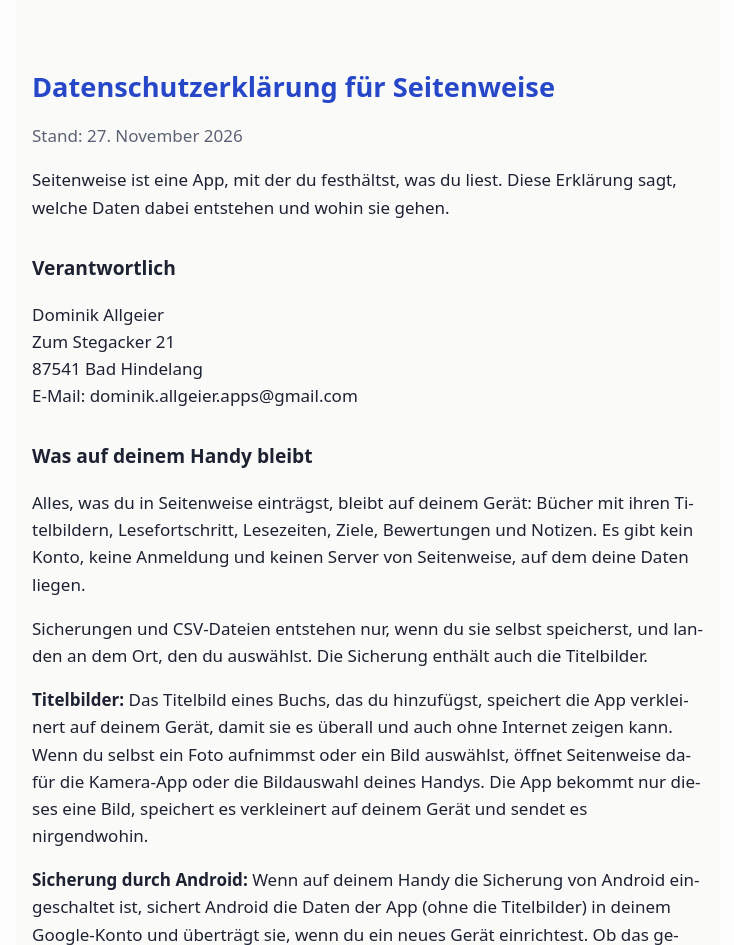
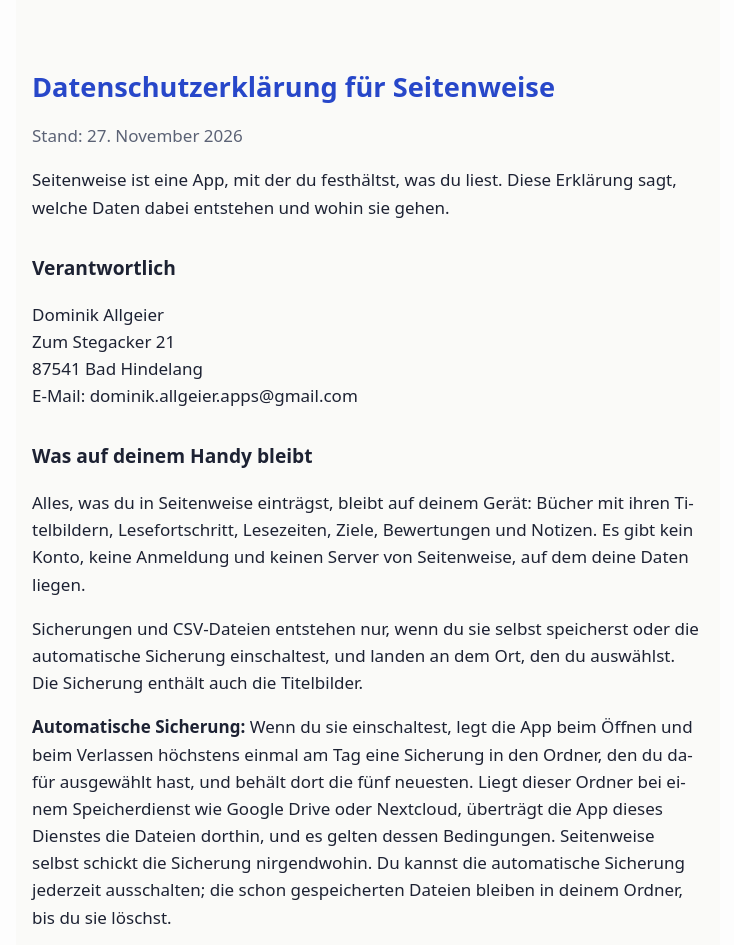
Before and after one commit to Zaucher/seitenweise-datenschutz, a plain HTML site: page index.html in a window 1280 px wide. Shown: the top 945 px of the page, without its empty margins (272-1006 px from the left). Drawn offline with Linux system fonts and the light colour scheme.

Commit message:
Automatische Sicherung und Leeren des Papierkorbs ergänzt
Nachtrag für Paket 3.7 der App.

Co-Authored-By: Claude Fable 5.2 <noreply@anthropic.com>
Claude-Session: https://claude.ai/code/session_01WdcJ5pesH4CmGPFai5J8K6

```diff
--- a/index.html
+++ b/index.html
@@ -188,8 +188,9 @@ Bücher mit ihren Titelbildern, Lesefortschritt, Lesezeiten, Ziele,
 Bewertungen und Notizen. Es gibt kein Konto, keine Anmeldung und keinen
 Server von Seitenweise, auf dem deine Daten liegen.</p>
 <p>Sicherungen und CSV-Dateien entstehen nur, wenn du sie selbst
-speicherst, und landen an dem Ort, den du auswählst. Die Sicherung
-enthält auch die Titelbilder.</p>
+speicherst oder die automatische Sicherung einschaltest, und landen an
+dem Ort, den du auswählst. Die Sicherung enthält auch die Titelbilder.</p>
+<p><strong>Automatische Sicherung:</strong> Wenn du sie einschaltest, legt die App beim Öffnen und beim Verlassen höchstens einmal am Tag eine Sicherung in den Ordner, den du dafür ausgewählt hast, und behält dort die fünf neuesten. Liegt dieser Ordner bei einem Speicherdienst wie Google Drive oder Nextcloud, überträgt die App dieses Dienstes die Dateien dorthin, und es gelten dessen Bedingungen. Seitenweise selbst schickt die Sicherung nirgendwohin. Du kannst die automatische Sicherung jederzeit ausschalten; die schon gespeicherten Dateien bleiben in deinem Ordner, bis du sie löschst.</p>
 <p><strong>Titelbilder:</strong> Das Titelbild eines Buchs, das du
 hinzufügst, speichert die App verkleinert auf deinem Gerät, damit sie es
 überall und auch ohne Internet zeigen kann. Wenn du selbst ein Foto
@@ -254,8 +255,7 @@ der Scanner der Google-Play-Dienste, und Fotos für Titelbilder nimmt die
 Kamera-App deines Handys auf.</p>
 <h2 id="löschen">Löschen</h2>
 <p>Deine Daten löschst du, indem du die App deinstallierst oder in den
-Android-Einstellungen ihren Speicher löschst. Gelöschte Einträge liegen
-vorher 30 Tage im Papierkorb der App.</p>
+Android-Einstellungen ihren Speicher löschst. Gelöschte Einträge liegen 30 Tage im Papierkorb der App. Dort kannst du sie auch sofort endgültig löschen oder den Papierkorb ganz leeren. Sicherungen und CSV-Dateien, die du gespeichert hast, löschst du an dem Ort, an dem sie liegen.</p>
 <h2 id="deine-rechte">Deine Rechte</h2>
 <p>Du hast das Recht auf Auskunft, Berichtigung, Löschung und
 Einschränkung der Verarbeitung deiner Daten sowie das Recht, dich bei
```
